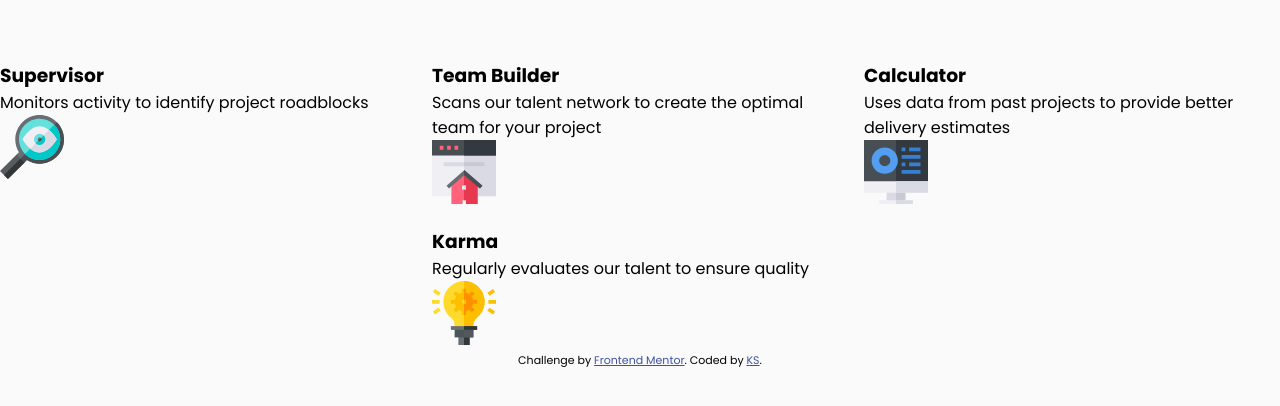
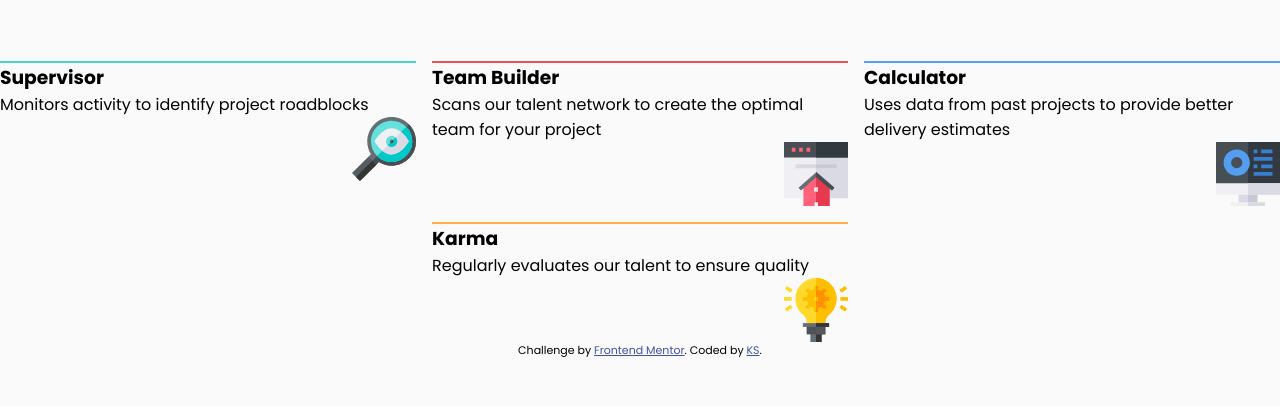
Before and after one commit to ks9927/Four-Card, a plain HTML site: page docs/index.html in a window 1280 px wide. Shown: the part 204-610 px from the top of the page. Drawn offline with Linux system fonts and the light colour scheme.

Commit message:
positioned images and added border colors to cards

```diff
--- a/docs/styles.css
+++ b/docs/styles.css
@@ -55,20 +55,27 @@ header .second-line {
 
 .supervisor {
   grid-area: sup;
+  border-top: solid 2px var(--cyan-clr);
 }
 
 .team {
   grid-area: team;
+  border-top: solid 2px var(--red-clr);
 }
 
 .karma {
   grid-area: karma;
+  border-top: solid 2px var(--orange-clr);
 }
 
 .calculator {
   grid-area: calcu;
+  border-top: solid 2px var(--blue-clr);
 }
 
+.card img {
+  float: right;
+}
 
 
 
```
